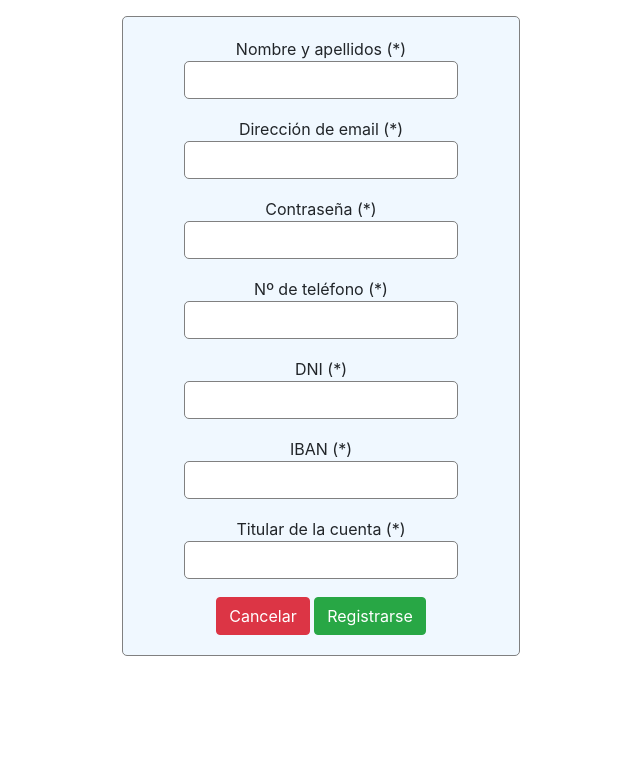
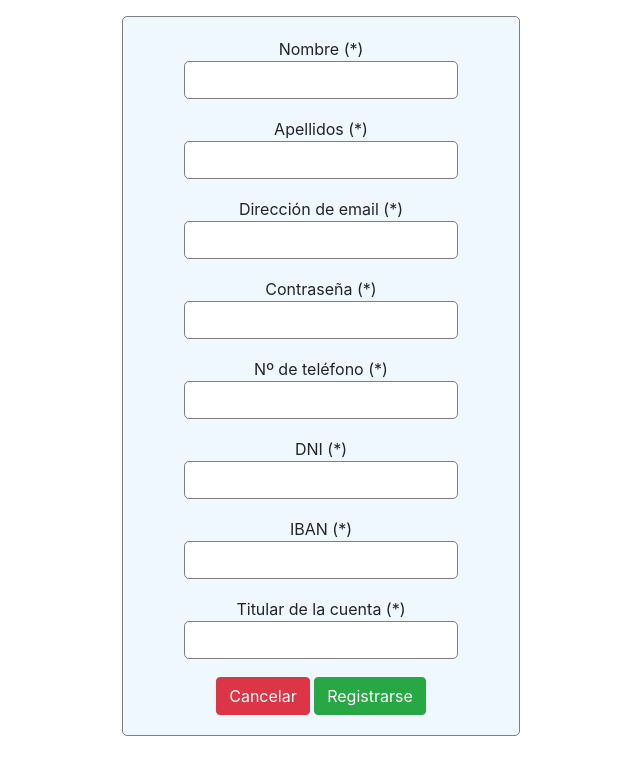
Before and after one commit to mjaque/AppComedor, a PHP site: page /php/views/altapadres.php in a window 1280 px wide. Shown: the top 775 px of the page, without its empty margins (319-959 px from the left). Run offline with PHP 8.4, Linux system fonts and the light colour scheme; a stand-in replaces the project's code that opens the database connection.

Commit message:
Correciones SQL/PHP

```diff
--- a/sql/creacionBBDD.sql
+++ b/sql/creacionBBDD.sql
@@ -28,13 +28,13 @@ CREATE TABLE Hijos(
 );
 
 CREATE TABLE Dias(
-
     idHijo SMALLINT UNSIGNED NOT NULL,
     dia DATE NOT NULL,
 
-    CONSTRAINT PK_DiasIdHijo PRIMARY KEY (idHijo, dia)
-    CONSTRAINT FK_idHijo FOREIGN KEY (idHijo) REFERENCES Hijos(id)
+    CONSTRAINT PK_DiasIdHijo PRIMARY KEY (idHijo, dia),
+    CONSTRAINT FK_idDiaHijo FOREIGN KEY (idHijo) REFERENCES Hijos(id)
 );
+
 CREATE TABLE PadreHijos(
     idPadre SMALLINT UNSIGNED NOT NULL,
     idHijo SMALLINT UNSIGNED NOT NULL,
--- a/src/php/controllers/controladorpadres.php
+++ b/src/php/controllers/controladorpadres.php
@@ -23,13 +23,14 @@
          */
         public function altaPadre($array)
         {
-            if (count($array) < 1)
+            if (count($array) < 1)  // Array vacío
             {
                 return 0;
             }
             else
             {
                 if (isset($array['nombre']) && !empty($array['nombre']) &&
+                isset($array['apellidos']) && !empty($array['apellidos']) &&
                 isset($array['correo']) && !empty($array['correo']) &&
                 isset($array['contrasenia']) && !empty($array['contrasenia']) &&
                 isset($array['telefono']) && !empty($array['telefono']) &&
--- a/src/php/models/modelopadres.php
+++ b/src/php/models/modelopadres.php
@@ -25,6 +25,7 @@
                 if ($this->conexion != null)
                 {
                     $nombre = $array['nombre'];
+                    $apellidos = $array['apellidos'];
                     $correo = $array['correo'];
                     $contrasenia = $array['contrasenia'];
                     $telefono = $array['telefono'];
@@ -32,10 +33,10 @@
                     $iban = $array['iban'];
                     $titular = $array['titular'];
 
-                    $sql = "INSERT INTO padres(nombreApellidos, correo, contrasenia, telefono, dni, iban, titular) VALUES(?, ?, ?, ?, ?, ?, ?)";
+                    $sql = "INSERT INTO padres(nombre, apellidos, correo, contrasenia, telefono, dni, iban, titular) VALUES(?, ?, ?, ?, ?, ?, ?, ?)";
 
                     $consulta = $this->conexion->prepare($sql);
-                    $consulta->bind_param('sssssss', $nombre, $correo, $contrasenia, $telefono, $dni, $iban, $titular);
+                    $consulta->bind_param('ssssssss', $nombre, $apellidos, $correo, $contrasenia, $telefono, $dni, $iban, $titular);
                     $consulta->execute();
 
                     $afectadas = $consulta->affected_rows;
--- a/src/php/views/altapadres.php
+++ b/src/php/views/altapadres.php
@@ -45,17 +45,22 @@
         <form action="" method="post">
             <div class="formItem">
                 <label for="nombre">
-                    Nombre y apellidos (*) <input type="text" class="form-control" name="nombre" maxlength="30" required/>
+                    Nombre (*) <input type="text" class="form-control" name="nombre" maxlength="80" required/>
+                </label>
+            </div>
+            <div class="formItem">
+                <label for="apellidos">
+                    Apellidos (*) <input type="text" class="form-control" name="apellidos" maxlength="100" required/>
                 </label>
             </div>
             <div class="formItem">
                 <label for="correo">
-                    Dirección de email (*) <input type="email" class="form-control" name="correo" maxlength="70" required/>
+                    Dirección de email (*) <input type="email" class="form-control" name="correo" maxlength="90" required/>
                 </label>
             </div>
             <div class="formItem">
                 <label for="contrasenia">
-                    Contraseña (*) <input type="password" class="form-control" name="contrasenia" maxlength="30" required/>
+                    Contraseña (*) <input type="password" class="form-control" name="contrasenia" maxlength="90" required/>
                 </label>
             </div>
             <div class="formItem">
@@ -75,7 +80,7 @@
             </div>
             <div class="formItem">
                 <label for="titular">
-                    Titular de la cuenta (*) <input type="text" class="form-control" name="titular" maxlength="70" required/>
+                    Titular de la cuenta (*) <input type="text" class="form-control" name="titular" maxlength="120" required/>
                 </label>
             </div>
             <div class="formItem">
```
